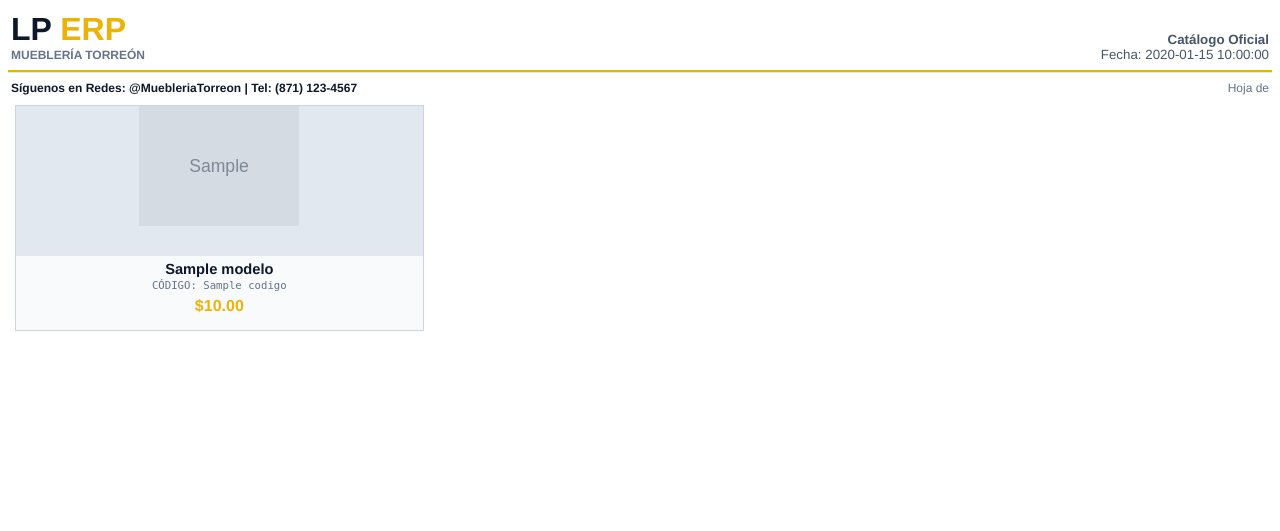
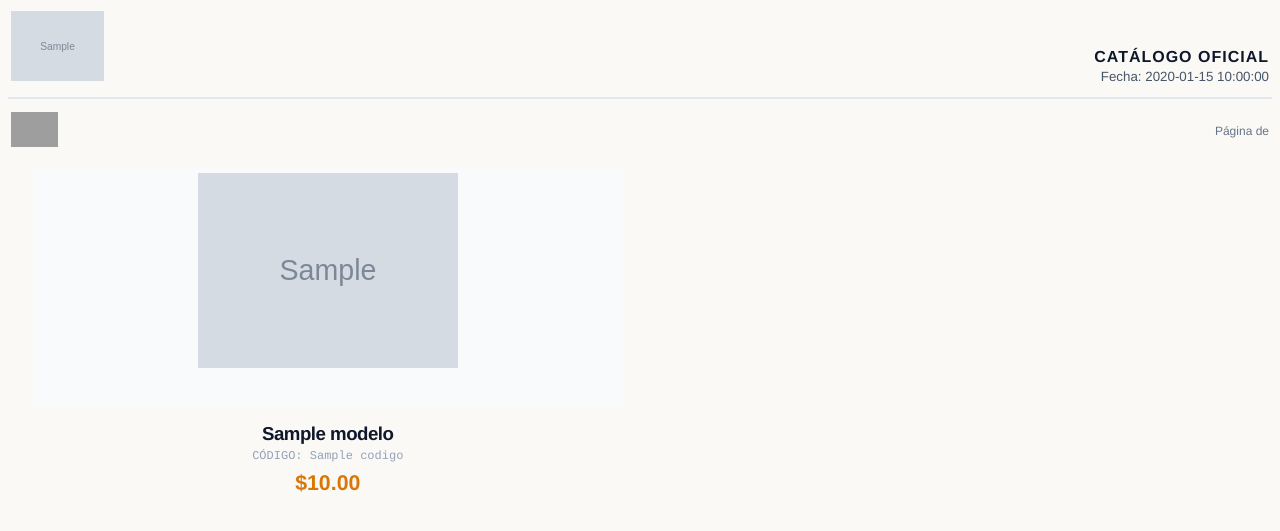
Before and after one commit to lpmuebleria/lp-erp-v1, a Python web app: template api/templates/catalog.html in a window 1280 px wide. Shown: the top 531 px of the page. Run offline with Jinja, Linux system fonts and the light colour scheme; the template is opened without the code that fills it: most values are stand-ins (such as "Sample title", 1, 10 or a date in 2020); grey boxes marked "Sample" are stand-in pictures; grey boxes are pictures that could not be loaded.

Commit message:
style(pdf): update to base64 images, cream bg, floating 2-col

```diff
--- a/api/templates/catalog.html
+++ b/api/templates/catalog.html
@@ -3,72 +3,55 @@
 
 <head>
     <meta charset="UTF-8">
-    <title>Catálogo Mueblería Torreón</title>
+    <title>Catálogo LP Mueblería Jalisco</title>
     <style>
         @page {
             size: a4;
-            margin: 15mm;
+            margin-top: 35mm;
+            margin-bottom: 25mm;
+            margin-left: 15mm;
+            margin-right: 15mm;
 
             @frame header_frame {
-                /* Static Frame */
                 -pdf-frame-content: header_content;
                 left: 15mm;
                 width: 180mm;
-                top: 15mm;
-                height: 25mm;
-            }
-
-            @frame content_frame {
-                /* Content Frame */
-                left: 15mm;
-                width: 180mm;
-                top: 40mm;
-                height: 230mm;
+                top: 10mm;
+                height: 35mm;
             }
 
             @frame footer_frame {
-                /* Static Frame */
                 -pdf-frame-content: footer_content;
                 left: 15mm;
                 width: 180mm;
-                top: 280mm;
-                height: 10mm;
+                top: 275mm;
+                height: 20mm;
             }
         }
 
         body {
-            font-family: Helvetica, Arial, sans-serif;
+            font-family: 'Helvetica Neue', Helvetica, Arial, sans-serif;
             color: #1e293b;
-            background-color: #ffffff;
+            background-color: #faf9f6;
+            /* Softer, elegant cream/off-white */
             font-size: 10pt;
         }
 
         /* HEADER */
         .header-table {
             width: 100%;
-            border-bottom: 2px solid #eab308;
-            padding-bottom: 5px;
+            border-bottom: 1px solid #e2e8f0;
+            padding-bottom: 10px;
         }
 
         .header-table td {
             vertical-align: bottom;
         }
 
-        .header-title {
-            color: #0f172a;
-            font-size: 24pt;
-            font-weight: bold;
-        }
-
-        .header-title span {
-            color: #eab308;
-        }
-
-        .header-subtitle {
-            font-size: 9pt;
-            color: #64748b;
-            text-transform: uppercase;
-            font-weight: bold;
+        .header-logo {
+            max-height: 70px;
+            /* Limit width just in case the logo is extremely wide */
+            max-width: 250px;
         }
 
         .header-right {
@@ -77,80 +60,106 @@
             color: #475569;
         }
 
+        .header-right-title {
+            color: #0f172a;
+            font-size: 12pt;
+            font-weight: bold;
+            text-transform: uppercase;
+            letter-spacing: 1px;
+            margin-bottom: 3px;
+        }
+
         /* FOOTER */
         .footer-table {
             width: 100%;
             border-top: 1px solid #e2e8f0;
-            padding-top: 5px;
+            padding-top: 10px;
             font-size: 9pt;
             color: #64748b;
+        }
+
+        .footer-social-img {
+            max-height: 35px;
+            /* A bit larger for visibility */
         }
 
         /* CATALOG GRID USING TABLES */
         .catalog-table {
             width: 100%;
+            border-spacing: 15px;
+            /* More space around cards to make them float */
+        }
+
+        .catalog-table tr {
+            page-break-inside: avoid;
         }
 
         .card-cell {
-            width: 33%;
-            padding: 5px;
+            width: 50%;
+            /* 2 columns for larger images */
             vertical-align: top;
+            padding: 0 10px 20px 10px;
         }
 
         .card-inner {
-            border: 1px solid #cbd5e1;
-            background-color: #f8fafc;
+            /* No border, plain background, elegant floating text */
             text-align: center;
-            padding-bottom: 10px;
         }
 
         .card-image-wrapper {
-            background-color: #e2e8f0;
-            height: 150px;
+            background-color: #f8fafc;
+            /* More square aspect ratio */
+            height: 240px;
+            width: 100%;
             text-align: center;
         }
 
         .card-img {
-            max-width: 160px;
-            max-height: 150px;
+            max-width: 260px;
+            max-height: 230px;
+            /* Padding inside the wrapper so the image doesn't touch the edges */
+            margin-top: 5px;
         }
 
         .card-body {
-            padding: 5px;
+            padding-top: 15px;
+            text-align: center;
         }
 
         .model-name {
-            font-size: 11pt;
+            font-size: 14pt;
             font-weight: bold;
             color: #0f172a;
-            margin-bottom: 2px;
+            margin-bottom: 4px;
+            letter-spacing: -0.5px;
         }
 
         .model-code {
-            font-size: 8pt;
-            color: #64748b;
-            font-family: monospace;
-            margin-bottom: 5px;
+            font-size: 9pt;
+            color: #94a3b8;
+            font-family: Courier, monospace;
+            margin-bottom: 8px;
         }
 
         .price {
-            font-size: 12pt;
+            font-size: 16pt;
             font-weight: bold;
-            color: #eab308;
+            color: #d97706;
+            /* Richer gold variant, more elegant */
         }
 
         .stock {
-            font-size: 8pt;
-            color: #10b981;
+            font-size: 9pt;
+            color: #059669;
             font-weight: bold;
-            margin-top: 5px;
+            margin-top: 8px;
         }
 
         .empty-image {
             color: #94a3b8;
-            font-size: 9pt;
+            font-size: 10pt;
             font-style: italic;
-            padding-top: 60px;
+            padding-top: 110px;
             /* fake vertical center */
         }
     </style>
@@ -161,13 +170,14 @@
     <div id="header_content">
         <table class="header-table">
             <tr>
-                <td>
-                    <div class="header-title">LP <span>ERP</span></div>
-                    <div class="header-subtitle">Mueblería Torreón</div>
+                <td style="width: 60%;">
+                    {% if logo_b64 %}
+                    <img class="header-logo" src="{{ logo_b64 }}" />
+                    {% endif %}
                 </td>
-                <td class="header-right">
-                    <strong>Catálogo Oficial</strong><br />
-                    Fecha: {{ current_date }}
+                <td class="header-right" style="width: 40%;">
+                    <div class="header-right-title">Catálogo Oficial</div>
+                    <div>Fecha: {{ current_date }}</div>
                 </td>
             </tr>
         </table>
@@ -176,9 +186,13 @@
     <div id="footer_content">
         <table class="footer-table">
             <tr>
-                <td style="font-weight: bold; color: #0f172a;">Síguenos en Redes: @MuebleriaTorreon | Tel: (871)
-                    123-4567</td>
-                <td style="text-align: right;">Hoja <pdf:pagenumber> de <pdf:pagecount>
+                <td style="width: 70%;">
+                    {% if socials_b64 %}
+                    <img class="footer-social-img" src="{{ socials_b64 }}" />
+                    {% endif %}
+                </td>
+                <td style="text-align: right; width: 30%;">
+                    Página <pdf:pagenumber> de <pdf:pagecount>
                 </td>
             </tr>
         </table>
@@ -187,7 +201,7 @@
     <!-- MAIN CARDS -->
     <table class="catalog-table">
         {% for p in products %}
-        {% if loop.index0 % 3 == 0 %}
+        {% if loop.index0 % 2 == 0 %}
         <tr>
             {% endif %}
 
@@ -217,10 +231,10 @@
                 </div>
             </td>
 
-            {% if loop.index0 % 3 == 2 or loop.last %}
+            {% if loop.index0 % 2 == 1 or loop.last %}
             <!-- Fill empty cells if last row is incomplete -->
-            {% if loop.last and loop.index0 % 3 != 2 %}
-            {% for _ in range(2 - (loop.index0 % 3)) %}
+            {% if loop.last and loop.index0 % 2 != 1 %}
+            {% for _ in range(1 - (loop.index0 % 2)) %}
             <td class="card-cell"></td>
             {% endfor %}
             {% endif %}
```
Also changed, not shown: api/catalog.py (+21 -0 lines).
